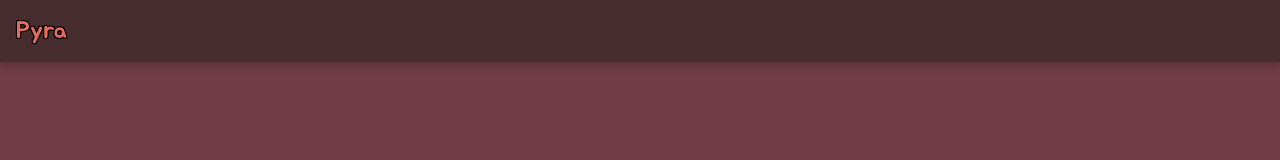
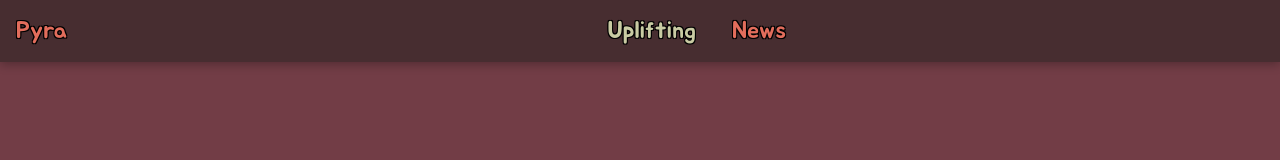
Before and after one commit to Ketchuso/Pyra, a React (Create React App) app in the folder client/: page /auth in a window 1280 px wide. Shown: the top 160 px of the page. Built offline with nearby package versions, Linux system fonts and the light colour scheme; no server answers.

Commit message:
changes the navbar logic to show uplifting and news while on other pages than main, but not filter

```diff
--- a/client/src/components/NavBar.js
+++ b/client/src/components/NavBar.js
@@ -52,7 +52,6 @@ function NavBar({ setUser, user }) {
     <nav className="nav-container">
       <NavLink to="/" id="nav-logo">Pyra</NavLink>
 
-      {isHomePage && (
       <div className="filters">
         {/* Filter Buttons */}
         <NavLink
@@ -65,6 +64,7 @@ function NavBar({ setUser, user }) {
         >
           Uplifting
         </NavLink>
+
         <NavLink
           to="/?filter=news&sort=hot"
           className="nav-text"
@@ -76,12 +76,10 @@ function NavBar({ setUser, user }) {
           News
         </NavLink>
 
-          {/* Dropdown Sort */}
+        {/* Show filter only when on the homepage */}
+        {isHomePage && (
           <div className="dropdown">
-            <button
-              className="dropbtn"
-              onClick={toggleDropdown}
-            >
+            <button className="dropbtn" onClick={toggleDropdown}>
               Filter
             </button>
             {isDropdownVisible && (
@@ -93,8 +91,8 @@ function NavBar({ setUser, user }) {
               </div>
             )}
           </div>
+        )}
       </div>
-      )}
 
       {/* Right Side: Auth & Settings */}
       <div className="options">
@@ -105,6 +103,7 @@ function NavBar({ setUser, user }) {
             </svg>
           </NavLink>
         )}
+
         {user ? (
           <button id="logout" className="auth button-class" onClick={handleLogoutClick}>
             Logout
```
Lines whose indentation alone changed are shown as unchanged.
